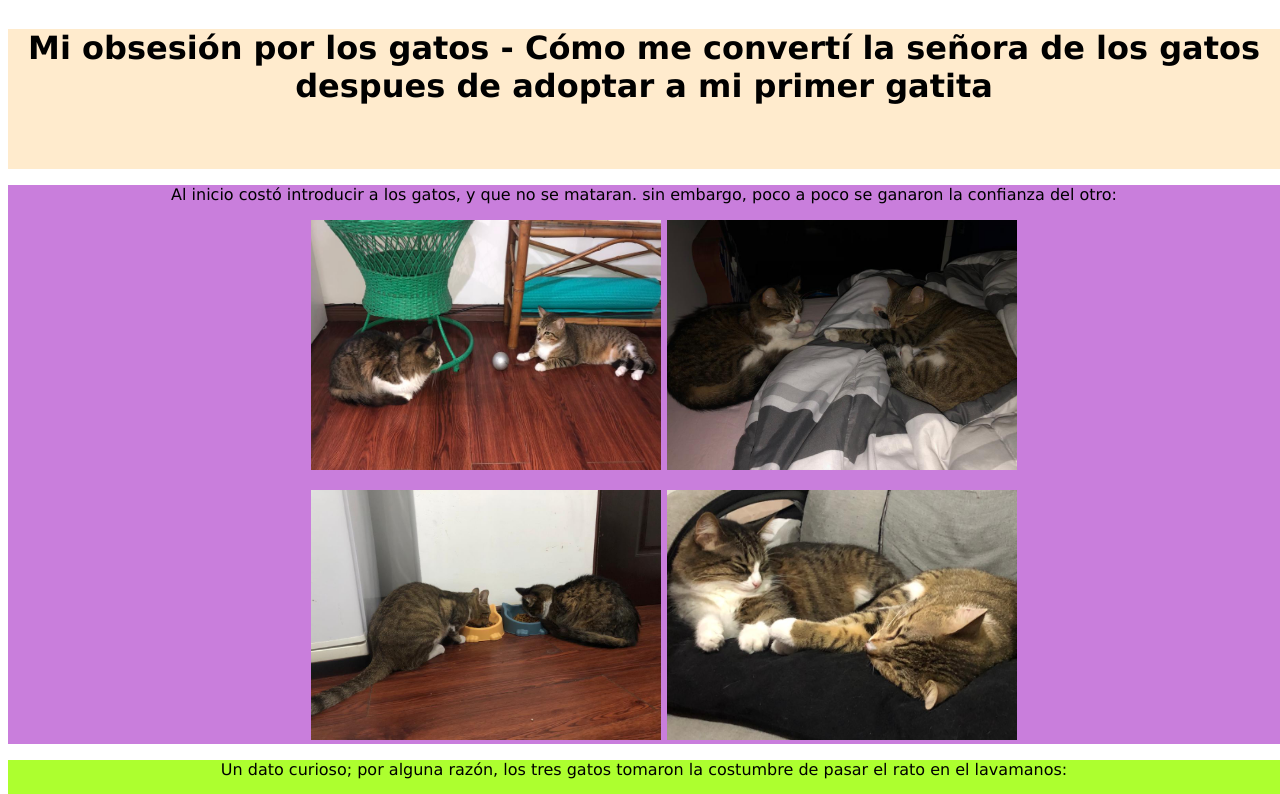
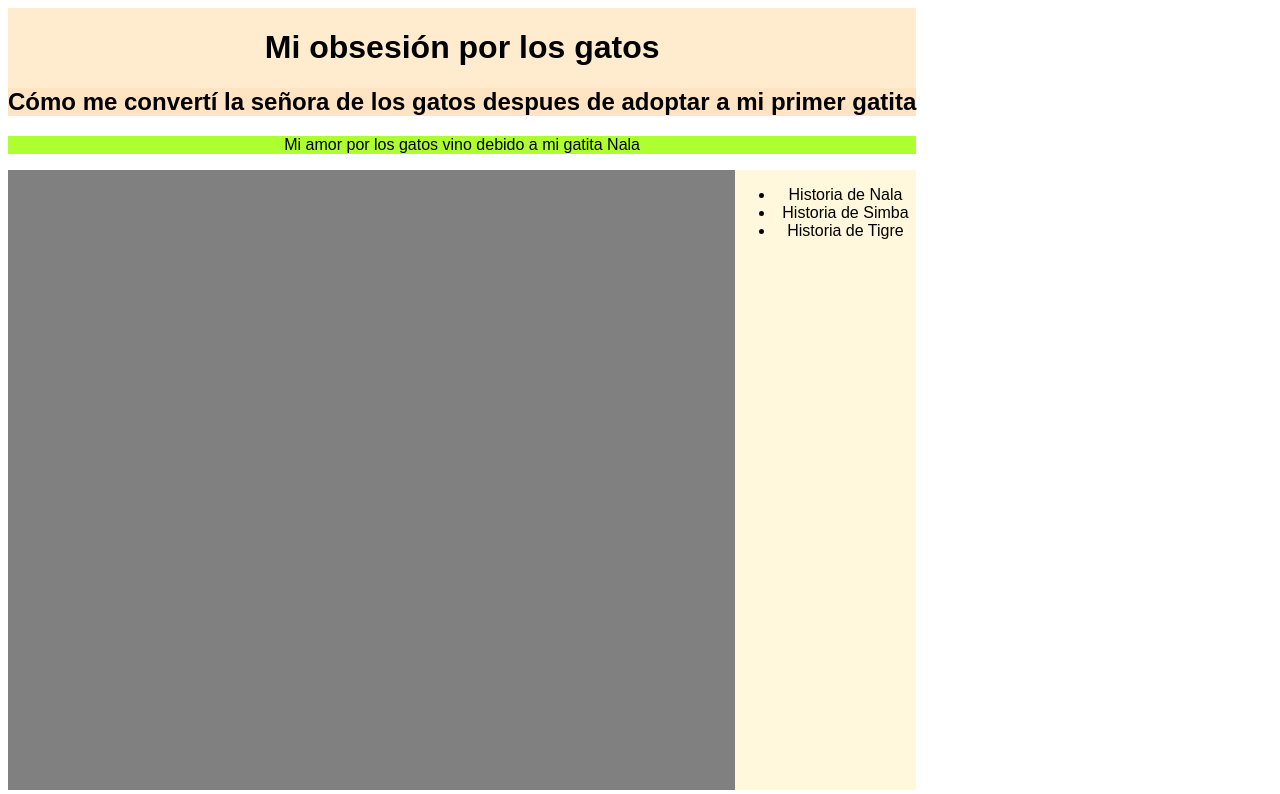
Before and after one commit to PaulaBC29/WDEV-MAYO2023, a plain HTML site: page Semana 3/segundositio-css/index.html in a window 1280 px wide. Shown: the top 794 px of the page. Drawn offline with Linux system fonts and the light colour scheme.

Commit message:
Semana 4

```diff
--- a/Semana 3/segundositio-css/main.html
+++ b/Semana 3/segundositio-css/index.html
@@ -8,62 +8,69 @@
         * {
             box-sizing: border-box;
             text-align: center;
-            font-family:Verdana, Geneva, Tahoma, sans-serif
+            font-family:Arial, Helvetica, sans-serif
         }
         #general{
             position: absolute;
             width: auto;
         }
-        #historianala {
-            background-color: #e886e8;
-            width: 100%;
-            height: 100%;
-        }
-        #inicio {
+        #header {
             background-color: blanchedalmond;
             width: 100%;
-            height: 140px;
+            height: 100spx;
+            float:left
         }
-        #historiasimba {
-            background-color: deepskyblue;
-        }
-        #simbaynala {
-            background-color: #c97edc;
+        #subtitle1 {
+            background-color: bisque;
+            width: 100%;
+            height: 60;
         }
         #santuario {
             background-color: springgreen;
         }
-        #historiatigre {
-            background-color: indianred;
-        }
         #lostres {
             background-color: greenyellow;
         }
-        #inicio {}
-        #subtitulo1 {}
+        #menu {
+            background-color:cornsilk;
+            width: 20%;
+            height: 620px;
+            float:right
+        }
+        #main{
+            background-color: gray;
+            width: 100%;
+            height: 620px;
+            float:left
+        }
 
     </style>
 </head>
 <body>
 <div id="general">
-    <div>
-        <div id="inicio">
-        <h1>Mi obsesión por los gatos - Cómo me convertí la señora de los gatos despues de adoptar a mi primer gatita</h1>
+        <div id="header">
+        <h1>Mi obsesión por los gatos</h1>
         </div>
-    </div>
+        <div id="subtitle1">
+            <h2>Cómo me convertí la señora de los gatos despues de adoptar a mi primer gatita</h2>
+        </div>
+        <div id="lostres">
+            <p>Mi amor por los gatos vino debido a mi gatita Nala</p>
+        </div>
+        <div id="main">
+        <div id="menu">
+            <ul>
+                <li>Historia de Nala</li>
+                <li>Historia de Simba</li>
+                <li>Historia de Tigre</li>
+            </ul>
+        </div>
+        </div>
+</div>
+</body>
+</html>
 
-<div id="simbaynala">
-    <p id="parrafo1">Al inicio costó introducir a los gatos, y que no se mataran. sin embargo, poco a poco se ganaron la confianza del otro:
-        <ul>
-            <img src="Imagenes/NalaySimba4.jpeg" alt="Primer encuentro" height="250" width="350">
-            <img src="Imagenes/NalaySimba1.jpeg" alt="Primera vez durmiendo juntos en la cama" height="250" width="350">
-        </ul>
-        <ul>
-            <img src="Imagenes/NalaySimba2.jpeg" alt="Primera vez comiendo juntos" height="250" width="350">
-            <img src="Imagenes/NalaySimba3.jpeg" alt="Primera siesta juntos" height="250" width="350">
-        </ul>
-    </p>
-</div>
+<!--
 <div id="lostres">
     <p id="parrafo2">Un dato curioso; por alguna razón, los tres gatos tomaron la costumbre de pasar el rato en el lavamanos:
         <ul>
@@ -77,6 +84,4 @@
     <p id="parrafo1">Despues de haber rescatado y cuidado a estos angelitos, mi sueño se convirtió en crear un santuario para gatos, como el que tienen en esta isla de Hawai:</p>
     <iframe width="560" height="315" src="https://www.youtube.com/embed/HYSz8Vz5NsU" title="YouTube video player" frameborder="0" allow="accelerometer; autoplay; clipboard-write; encrypted-media; gyroscope; picture-in-picture; web-share" allowfullscreen></iframe>
 </div>
-</div>
-</body>
-</html>
+-->
```
Also changed, not shown: Semana 3/cuadricula.html (+0 -1 lines), Semana 3/segundositio-css/nala.html (+5 -0 lines), Semana 3/segundositio-css/simba.html (+3 -1 lines), Semana 3/segundositio-css/simbaynala.html (added, +42 -0 lines), Semana 3/segundositio-css/tigre.html (+3 -2 lines).
